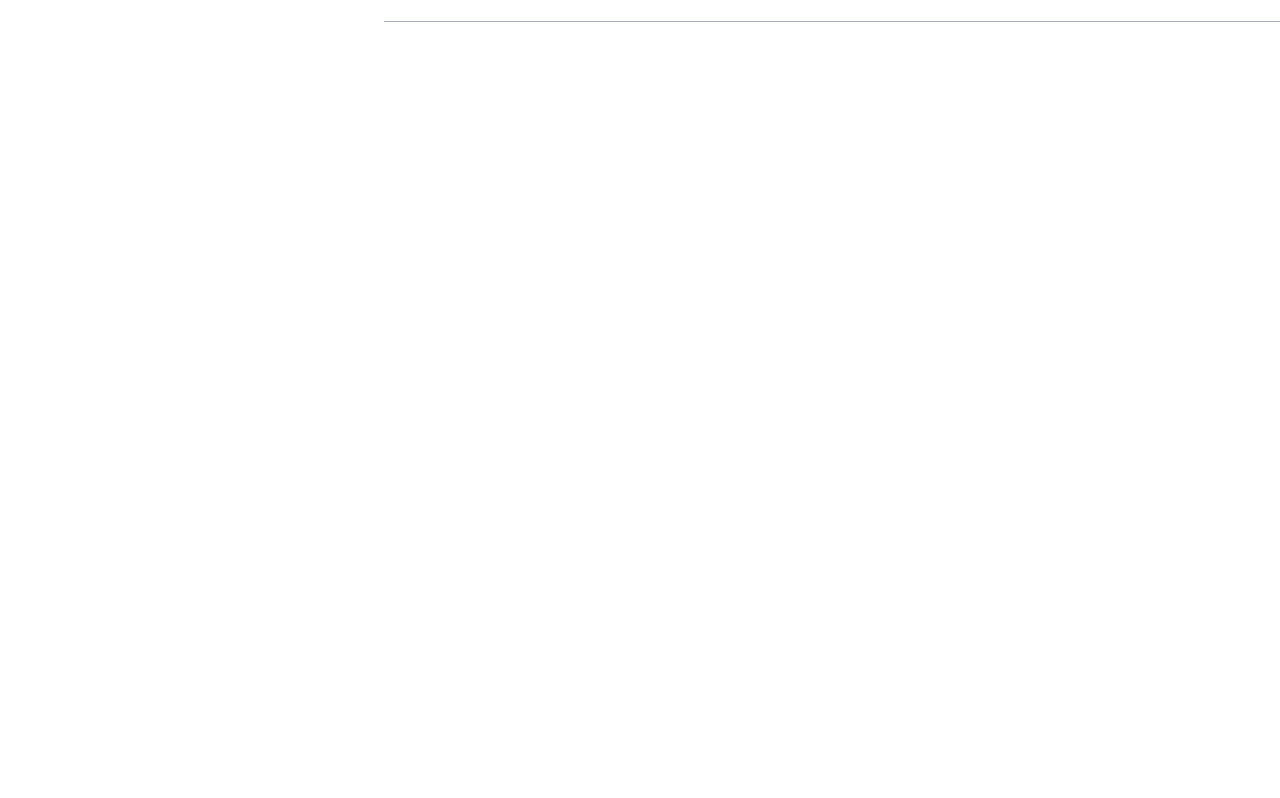
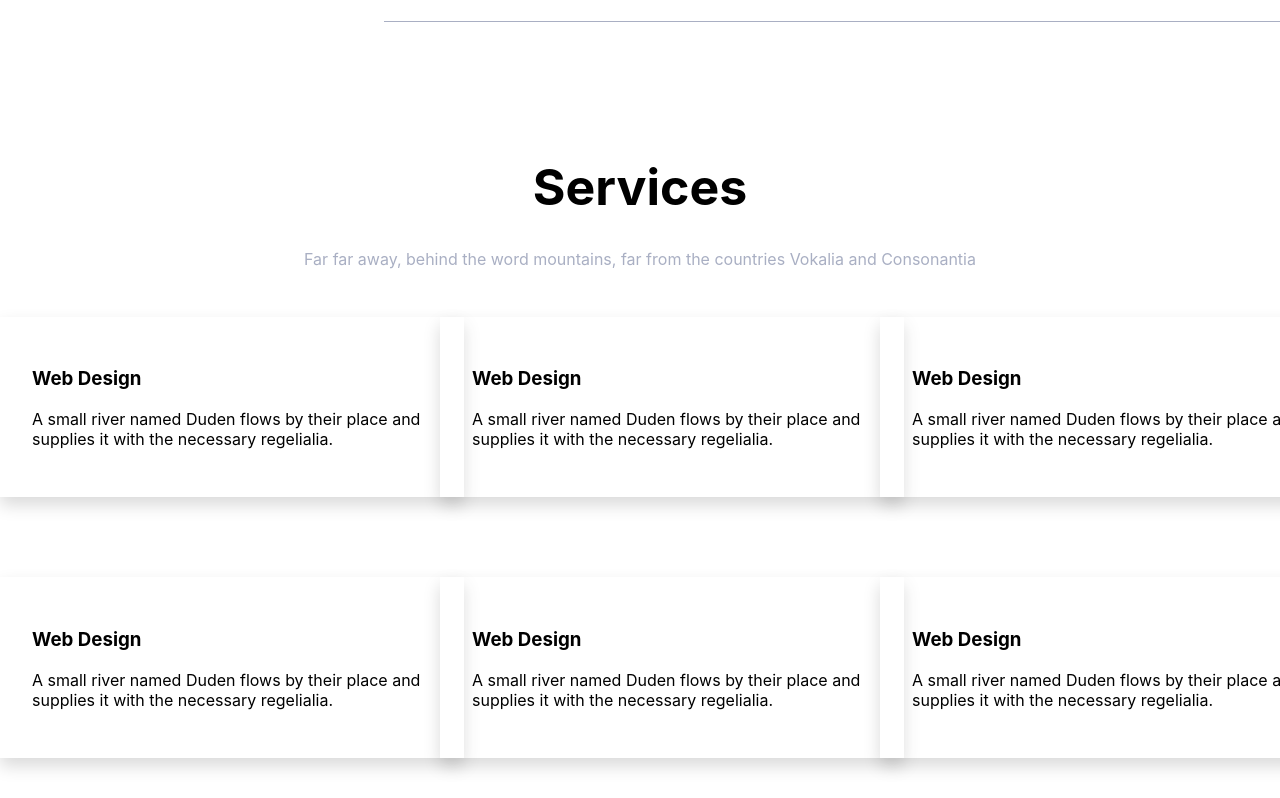
Before and after one commit to dnKhanh22/colorlib-reactjs, a React (Create React App) app: page / in a window 1280 px wide. Shown: the part 5224-6022 px from the top of the page. Before the commit the page ends 5246 px from the top, so only its background shows below. Built offline with nearby package versions, Linux system fonts and the light colour scheme.

Commit message:
update1/3_2

```diff
--- a/src/App.js
+++ b/src/App.js
@@ -4,6 +4,8 @@ import Header from './components/Header/Header';
 import About from './components/About/About';
 import Home from './components/Home/Home';
 import Resume from './components/Resume/Resume.js';
+import Services from './components/Services/services';
+import Projects from './components/Projects/projects';
 import { BrowserRouter as Router, Switch, Route, Link, Routes } from 'react-router-dom';
 
 
@@ -15,6 +17,8 @@ const App = () => {
       <Home />
       <About />
       <Resume />
+      <Services />
+      <Projects />
     </div>
   )
 }
--- a/src/components/Header/Header.js
+++ b/src/components/Header/Header.js
@@ -36,11 +36,11 @@ const Header = () => {
                         <ul>
                             <li className="navbar-item"><a href="#home">Home<div className="navbar-line"></div></a></li>
                             <li className="navbar-item"><a href="#about">About<div className="navbar-line"></div></a></li>
-                            <li className="navbar-item"><a href="#">Resume<div className="navbar-line"></div></a></li>
-                            <li className="navbar-item"><a href="#">Services<div className="navbar-line"></div></a></li>
-                            <li className="navbar-item"><a href="#">Projects<div className="navbar-line"></div></a></li>
-                            <li className="navbar-item"><a href="#">My Blog<div className="navbar-line"></div></a></li>
-                            <li className="navbar-item"><a href="#">Contact<div className="navbar-line"></div></a></li>
+                            <li className="navbar-item"><a href="#resume">Resume<div className="navbar-line"></div></a></li>
+                            <li className="navbar-item"><a href="#services">Services<div className="navbar-line"></div></a></li>
+                            <li className="navbar-item"><a href="#projects">Projects<div className="navbar-line"></div></a></li>
+                            <li className="navbar-item"><a href="#blogs">My Blog<div className="navbar-line"></div></a></li>
+                            <li className="navbar-item"><a href="#contact">Contact<div className="navbar-line"></div></a></li>
 
                         </ul>
 
--- /dev/null
+++ b/src/components/Projects/projects.js
@@ -0,0 +1,16 @@
+import React from 'react';
+import './Styles/projects.scss';
+
+
+const Projects = () =>{
+    return(
+        <div id='projects' className='section'>
+            <div className='container'>
+
+            </div>
+        </div>
+
+    )
+}
+
+export default Projects;
--- a/src/components/Resume/Resume.js
+++ b/src/components/Resume/Resume.js
@@ -10,7 +10,7 @@ const Resume = () => {
                         <div id='tab' className=''>
                             <ul>
                                 <li>
-                                    <a herf='#education'>Education</a>
+                                    <a herf="#education">Education</a>
                                 </li>
                                 <li>
                                     <a herf='#experience'>Experience</a>
--- /dev/null
+++ b/src/components/Services/Styles/services.scss
@@ -0,0 +1,38 @@
+#services{
+    .services-wapper{
+        display: grid;
+        gap: 40px;
+        grid-template-columns: repeat(3, 1fr);
+    }
+    .card-wapper{
+        margin-bottom: 40px;
+        background: rgba(255, 255, 255, 0.1);
+        width: 100%;
+        box-shadow: 0 0.5rem 1rem rgb(0 0 0 / 15%);
+        transition: 0.3s all ease;
+        padding: 2em;
+
+    }
+}
+.heading-section{
+    font-size: 50px;
+    font-weight: 700;
+    line-height: 1.5;
+    color: black;
+    margin-bottom: 1.5rem;
+    text-align: center;
+    margin-top: 8rem;
+}
+.slogan{
+    text-align: center;
+    margin-bottom: 3rem;
+    color: #a9afc3
+}
+
+#services{
+    .card-wapper{
+        desc{
+
+        }
+    }
+}
--- /dev/null
+++ b/src/components/Services/services.js
@@ -0,0 +1,86 @@
+import React from 'react';
+import './Styles/services.scss'
+
+
+const Services = () => {
+        return(
+            <div id='services' className='sect'>
+                <div className='container'>
+                    <h2 className='heading-section'>Services</h2>
+                    <p className='slogan'>
+                    Far far away, behind the word mountains, far from the countries Vokalia and Consonantia
+                    </p>
+                    <div className='services-wapper'>
+                        <div className='card-wapper'>
+                            <a hefr>
+                                <div className='icon'>
+                                {/* <svg aria-hidden="true" focusable="false" data-prefix="fas" data-icon="lightbulb" class="svg-inline--fa fa-lightbulb " role="img" xmlns="http://www.w3.org/2000/svg" viewBox="0 0 384 512"><path fill="currentColor" d="M272 384c9.6-31.9 29.5-59.1 49.2-86.2l0 0c5.2-7.1 10.4-14.2 15.4-21.4c19.8-28.5 31.4-63 31.4-100.3C368 78.8 289.2 0 192 0S16 78.8 16 176c0 37.3 11.6 71.9 31.4 100.3c5 7.2 10.2 14.3 15.4 21.4l0 0c19.8 27.1 39.7 54.4 49.2 86.2H272zM192 512c44.2 0 80-35.8 80-80V416H112v16c0 44.2 35.8 80 80 80zM112 176c0 8.8-7.2 16-16 16s-16-7.2-16-16c0-61.9 50.1-112 112-112c8.8 0 16 7.2 16 16s-7.2 16-16 16c-44.2 0-80 35.8-80 80z"></path></svg> */}
+                                </div>
+                                <div className='desc'>
+                                    <h3>Web Design</h3>
+                                    <p>A small river named Duden flows by their place and supplies it with the necessary regelialia.</p>
+                                </div>
+                            </a>
+                        </div>
+                        <div className='card-wapper'>
+                            <a hefr>
+                                <div className='icon'>
+                                {/* <svg aria-hidden="true" focusable="false" data-prefix="fas" data-icon="lightbulb" class="svg-inline--fa fa-lightbulb " role="img" xmlns="http://www.w3.org/2000/svg" viewBox="0 0 384 512"><path fill="currentColor" d="M272 384c9.6-31.9 29.5-59.1 49.2-86.2l0 0c5.2-7.1 10.4-14.2 15.4-21.4c19.8-28.5 31.4-63 31.4-100.3C368 78.8 289.2 0 192 0S16 78.8 16 176c0 37.3 11.6 71.9 31.4 100.3c5 7.2 10.2 14.3 15.4 21.4l0 0c19.8 27.1 39.7 54.4 49.2 86.2H272zM192 512c44.2 0 80-35.8 80-80V416H112v16c0 44.2 35.8 80 80 80zM112 176c0 8.8-7.2 16-16 16s-16-7.2-16-16c0-61.9 50.1-112 112-112c8.8 0 16 7.2 16 16s-7.2 16-16 16c-44.2 0-80 35.8-80 80z"></path></svg> */}
+                                </div>
+                                <div className='desc'>
+                                    <h3>Web Design</h3>
+                                    <p>A small river named Duden flows by their place and supplies it with the necessary regelialia.</p>
+                                </div>
+                            </a>
+                        </div>
+                        <div className='card-wapper'>
+                            <a hefr>
+                                <div className='icon'>
+                                {/* <svg aria-hidden="true" focusable="false" data-prefix="fas" data-icon="lightbulb" class="svg-inline--fa fa-lightbulb " role="img" xmlns="http://www.w3.org/2000/svg" viewBox="0 0 384 512"><path fill="currentColor" d="M272 384c9.6-31.9 29.5-59.1 49.2-86.2l0 0c5.2-7.1 10.4-14.2 15.4-21.4c19.8-28.5 31.4-63 31.4-100.3C368 78.8 289.2 0 192 0S16 78.8 16 176c0 37.3 11.6 71.9 31.4 100.3c5 7.2 10.2 14.3 15.4 21.4l0 0c19.8 27.1 39.7 54.4 49.2 86.2H272zM192 512c44.2 0 80-35.8 80-80V416H112v16c0 44.2 35.8 80 80 80zM112 176c0 8.8-7.2 16-16 16s-16-7.2-16-16c0-61.9 50.1-112 112-112c8.8 0 16 7.2 16 16s-7.2 16-16 16c-44.2 0-80 35.8-80 80z"></path></svg> */}
+                                </div>
+                                <div className='desc'>
+                                    <h3>Web Design</h3>
+                                    <p>A small river named Duden flows by their place and supplies it with the necessary regelialia.</p>
+                                </div>
+                            </a>
+                        </div>
+                        <div className='card-wapper'>
+                            <a hefr>
+                                <div className='icon'>
+                                {/* <svg aria-hidden="true" focusable="false" data-prefix="fas" data-icon="lightbulb" class="svg-inline--fa fa-lightbulb " role="img" xmlns="http://www.w3.org/2000/svg" viewBox="0 0 384 512"><path fill="currentColor" d="M272 384c9.6-31.9 29.5-59.1 49.2-86.2l0 0c5.2-7.1 10.4-14.2 15.4-21.4c19.8-28.5 31.4-63 31.4-100.3C368 78.8 289.2 0 192 0S16 78.8 16 176c0 37.3 11.6 71.9 31.4 100.3c5 7.2 10.2 14.3 15.4 21.4l0 0c19.8 27.1 39.7 54.4 49.2 86.2H272zM192 512c44.2 0 80-35.8 80-80V416H112v16c0 44.2 35.8 80 80 80zM112 176c0 8.8-7.2 16-16 16s-16-7.2-16-16c0-61.9 50.1-112 112-112c8.8 0 16 7.2 16 16s-7.2 16-16 16c-44.2 0-80 35.8-80 80z"></path></svg> */}
+                                </div>
+                                <div className='desc'>
+                                    <h3>Web Design</h3>
+                                    <p>A small river named Duden flows by their place and supplies it with the necessary regelialia.</p>
+                                </div>
+                            </a>
+                        </div>
+                        <div className='card-wapper'>
+                            <a hefr>
+                                <div className='icon'>
+                                {/* <svg aria-hidden="true" focusable="false" data-prefix="fas" data-icon="lightbulb" class="svg-inline--fa fa-lightbulb " role="img" xmlns="http://www.w3.org/2000/svg" viewBox="0 0 384 512"><path fill="currentColor" d="M272 384c9.6-31.9 29.5-59.1 49.2-86.2l0 0c5.2-7.1 10.4-14.2 15.4-21.4c19.8-28.5 31.4-63 31.4-100.3C368 78.8 289.2 0 192 0S16 78.8 16 176c0 37.3 11.6 71.9 31.4 100.3c5 7.2 10.2 14.3 15.4 21.4l0 0c19.8 27.1 39.7 54.4 49.2 86.2H272zM192 512c44.2 0 80-35.8 80-80V416H112v16c0 44.2 35.8 80 80 80zM112 176c0 8.8-7.2 16-16 16s-16-7.2-16-16c0-61.9 50.1-112 112-112c8.8 0 16 7.2 16 16s-7.2 16-16 16c-44.2 0-80 35.8-80 80z"></path></svg> */}
+                                </div>
+                                <div className='desc'>
+                                    <h3>Web Design</h3>
+                                    <p>A small river named Duden flows by their place and supplies it with the necessary regelialia.</p>
+                                </div>
+                            </a>
+                        </div>
+                        <div className='card-wapper'>
+                            <a hefr>
+                                <div className='icon'>
+                                {/* <svg aria-hidden="true" focusable="false" data-prefix="fas" data-icon="lightbulb" class="svg-inline--fa fa-lightbulb " role="img" xmlns="http://www.w3.org/2000/svg" viewBox="0 0 384 512"><path fill="currentColor" d="M272 384c9.6-31.9 29.5-59.1 49.2-86.2l0 0c5.2-7.1 10.4-14.2 15.4-21.4c19.8-28.5 31.4-63 31.4-100.3C368 78.8 289.2 0 192 0S16 78.8 16 176c0 37.3 11.6 71.9 31.4 100.3c5 7.2 10.2 14.3 15.4 21.4l0 0c19.8 27.1 39.7 54.4 49.2 86.2H272zM192 512c44.2 0 80-35.8 80-80V416H112v16c0 44.2 35.8 80 80 80zM112 176c0 8.8-7.2 16-16 16s-16-7.2-16-16c0-61.9 50.1-112 112-112c8.8 0 16 7.2 16 16s-7.2 16-16 16c-44.2 0-80 35.8-80 80z"></path></svg> */}
+                                </div>
+                                <div className='desc'>
+                                    <h3>Web Design</h3>
+                                    <p>A small river named Duden flows by their place and supplies it with the necessary regelialia.</p>
+                                </div>
+                            </a>
+                        </div>
+                    </div>
+                </div>
+            </div>
+        )
+}
+
+export default Services;
```
Also changed, not shown: src/components/Projects/Styles/projects.scss (added).
